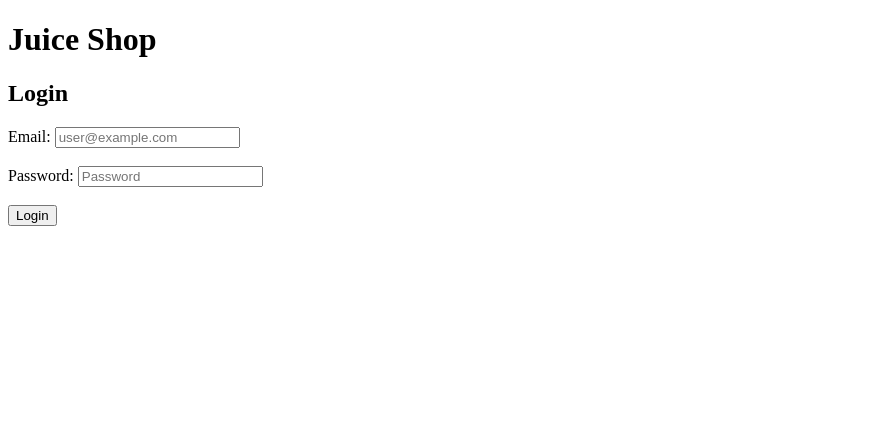
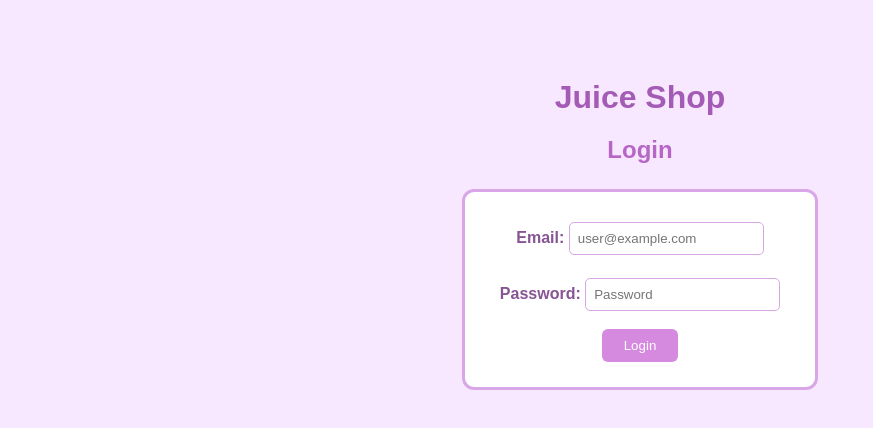
Before and after one commit to AllyA94/CSCE-477-HW2B, a website: page index.html in a window 1280 px wide. Shown: the whole page, without its empty margins (0-873 px from the left). Drawn offline with Linux system fonts and the light colour scheme.

Commit message:
Added a little style to the index

```diff
--- a/index.html
+++ b/index.html
@@ -4,6 +4,61 @@
     <meta charset="UTF-8">
     <meta name="viewport" content="width=device-width, initial-scale=1.0">
     <title>Juice Shop Login</title>
+<style>
+        body {
+            font-family: Arial, sans-serif;
+            background-color: #f8e8ff;
+            text-align: center;
+            padding-top: 50px;
+        }
+
+        h1 {
+            color: #a45bb5;
+            margin-bottom: 5px;
+        }
+
+        h2 {
+            color: #b667c5;
+        }
+
+        form {
+            background-color: white;
+            width: 300px;
+            margin: 25px auto;
+            padding: 25px;
+            border: 3px solid #d9a7e8;
+            border-radius: 12px;
+        }
+
+        label {
+            color: #875494;
+            font-weight: bold;
+        }
+
+        input {
+            padding: 8px;
+            margin-top: 5px;
+            border: 1px solid #d9a7e8;
+            border-radius: 5px;
+        }
+
+        button {
+            padding: 9px 22px;
+            background-color: #d58adf;
+            color: white;
+            border: none;
+            border-radius: 6px;
+            cursor: pointer;
+        }
+
+        button:hover {
+            background-color: #bd6dca;
+        }
+
+        #message {
+            color: #d14f8f;
+        }
+    </style>
 </head>
 
 <body>
```
